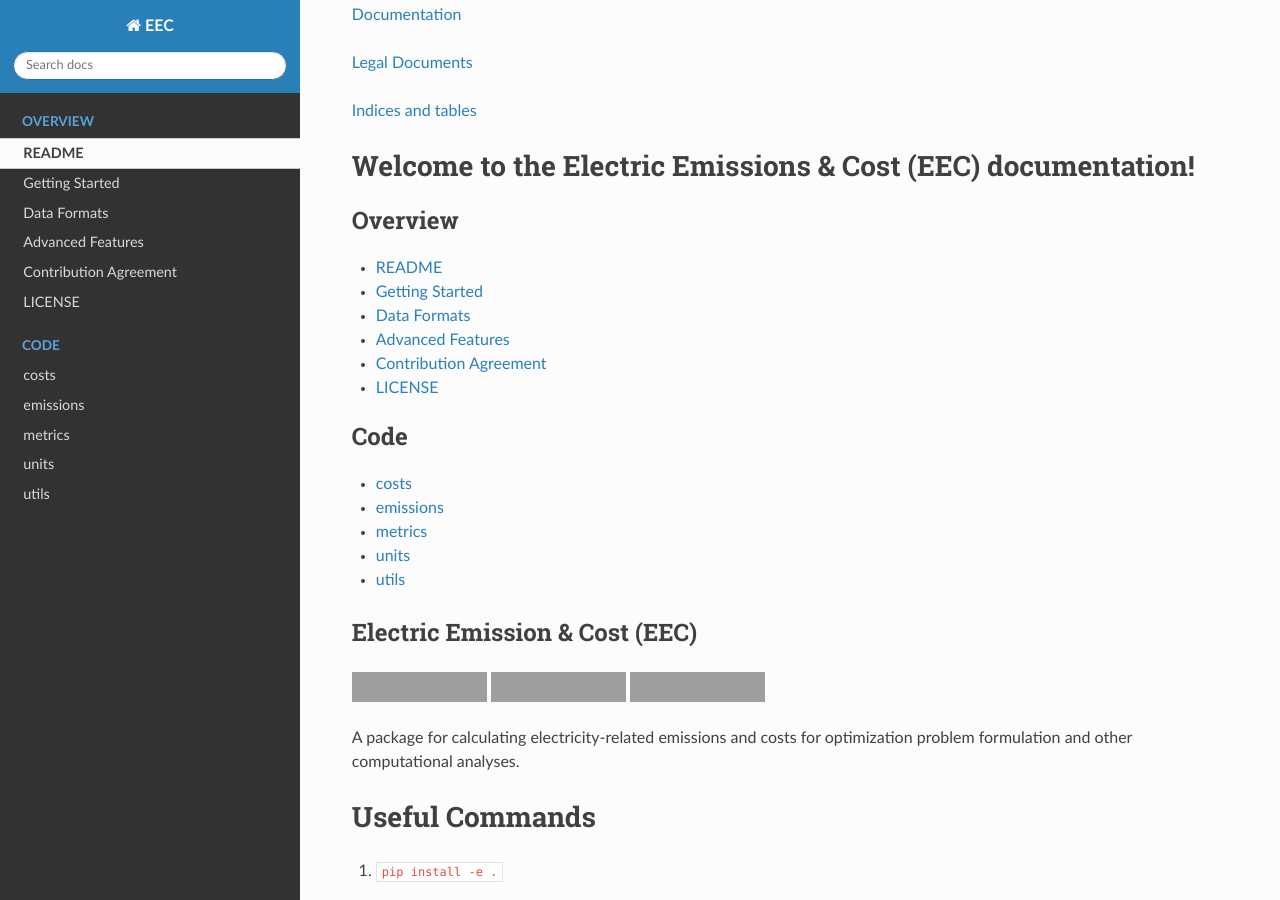
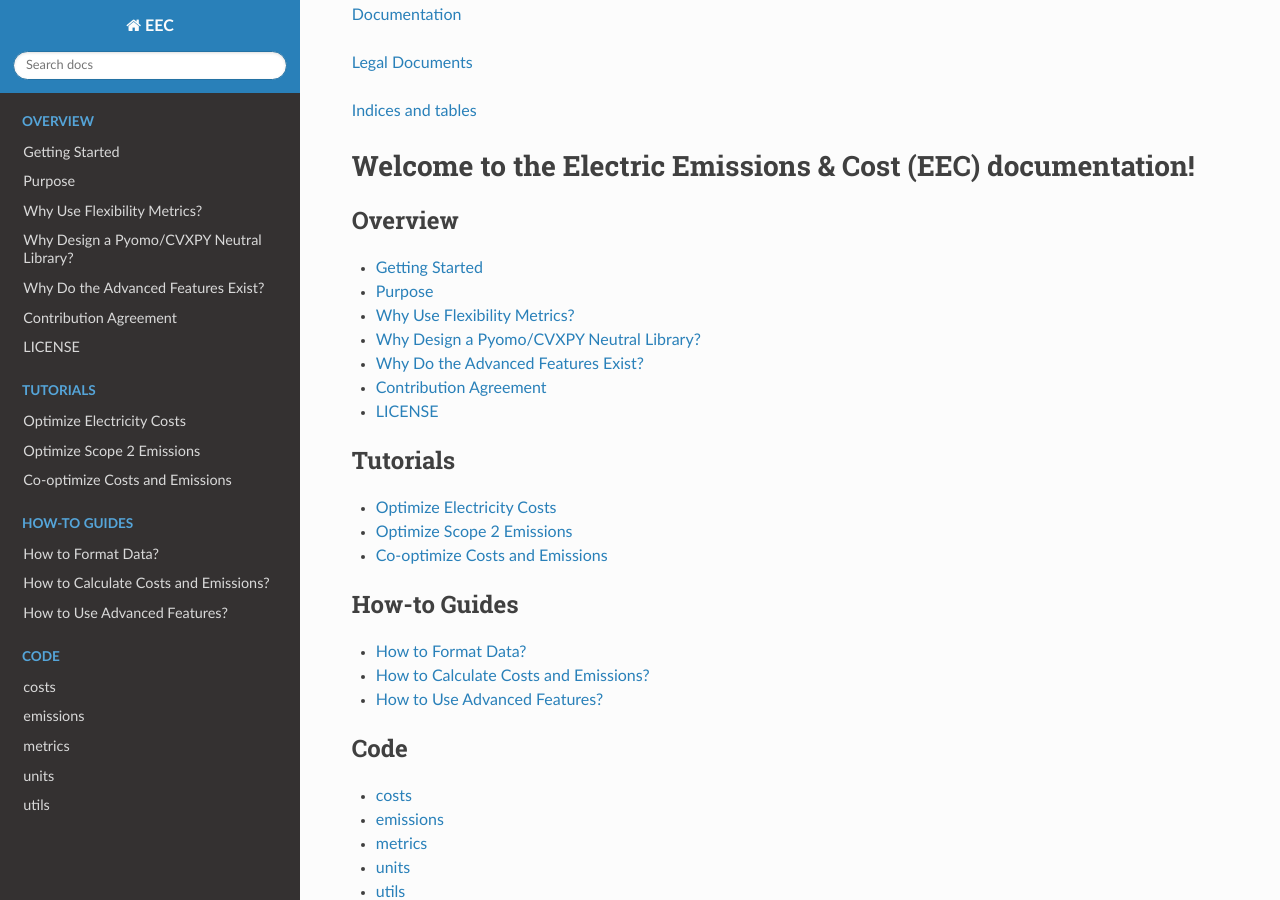
Before and after one commit to we3lab/eeco, a Sphinx documentation site: the page built from docs/index.rst, in a window 1280 px wide and 900 px high, scrolled down 276 px, cut to the strip 0-900 px from the top of the window. Built offline with Sphinx 7.4.7 and the Read the Docs theme 3.1.0, drawn with Linux system fonts in a browser that asks for light colours; formulas are drawn with MathJax 3; grey boxes are pictures that could not be loaded.

Commit message:
Created scaffolding for reformatted docs

```diff
--- a/docs/advanced.rst
+++ b/docs/advanced.rst
@@ -2,12 +2,36 @@
 
 .. _advanced:
 
-*****************
-Advanced Features
-*****************
+*****************************
+How to Use Advanced Features?
+*****************************
 
-Some features...
+There are a few advanced features that can be used via flags in `calculate_cost`
+These features are particularly useful for moving horizon optimization.
+Moving horizon
+
+.. _prevconsumption:
+
+How to Use `prev_demand_dict` and `prev_demand_dict`?
+====================================================
+
+By default, `prev_demand_dict=None` and `prev_consumption_dict=None`.
+However, a user may want to ...
+
+TODO: reference purpose description _whyprevconsumption
 
 .. code-block:: python
 
     from electric_emission_cost
+
+
+.. _consumptionest:
+
+How to Use `consumption_estimate`?
+==================================
+
+
+.. _whyscaledemand:
+
+How to Use `demand_scale_factor`?
+=================================
--- /dev/null
+++ b/docs/cooptimize.rst
@@ -0,0 +1,7 @@
+.. contents::
+
+.. _cooptimize:
+
+*******************************
+Co-optimize Costs and Emissions
+*******************************
--- a/docs/data_format.rst
+++ b/docs/data_format.rst
@@ -2,9 +2,9 @@
 
 .. _dataformat:
 
-************
-Data Formats
-************
+*******************
+How to Format Data?
+*******************
 
 .. _dataformattariff:
 
--- /dev/null
+++ b/docs/how_to_calculate.rst
@@ -0,0 +1,7 @@
+.. contents::
+
+.. _calculatehowto:
+
+*************************************
+How to Calculate Costs and Emissions?
+*************************************
--- a/docs/index.rst
+++ b/docs/index.rst
@@ -7,12 +7,29 @@ Welcome to the Electric Emissions & Cost (EEC) documentation!
    :maxdepth: 1
    :caption: Overview
 
-   README <self>
    hello
-   data_format
-   advanced
+   purpose
+   why_metrics
+   why_neutral
+   why_advanced
    CONTRIBUTING
    LICENSE
+
+.. toctree::
+   :maxdepth: 1
+   :caption: Tutorials
+
+   optimize_cost
+   optimize_emit
+   cooptimize
+
+.. toctree::
+   :maxdepth: 1
+   :caption: How-to Guides
+
+   data_format
+   how_to_calculate
+   advanced
 
 .. toctree::
    :maxdepth: 1
--- /dev/null
+++ b/docs/optimize_cost.rst
@@ -0,0 +1,7 @@
+.. contents::
+
+.. _optimizecost:
+
+**************************
+Optimize Electricity Costs
+**************************
--- /dev/null
+++ b/docs/optimize_emit.rst
@@ -0,0 +1,7 @@
+.. contents::
+
+.. _optimizeemit:
+
+**************************
+Optimize Scope 2 Emissions
+**************************
--- /dev/null
+++ b/docs/why_advanced.rst
@@ -0,0 +1,28 @@
+.. contents::
+
+.. _whyneutral:
+
+***********************************
+Why Do the Advanced Features Exist?
+***********************************
+
+.. _whyprevconsumption:
+
+What Is the Purpose of `prev_demand_dict` and `prev_demand_dict`?
+=================================================================
+
+
+.. _whyconsumptionest:
+
+What Is the Purpose of `consumption_estimate`?
+==============================================
+
+
+.. _whyscaledemand:
+
+What Is the Purpose of `demand_scale_factor`?
+=============================================
+
+[cite Bolorinos, Chapin]: general gist is that it is necessary for moving horizon optimization
+because the certainty around demand charges and therefore relative weight between demand and energy charges
+varies throughout the month.
--- /dev/null
+++ b/docs/why_neutral.rst
@@ -0,0 +1,7 @@
+.. contents::
+
+.. _whyneutral:
+
+*****************************************
+Why Design a Pyomo/CVXPY Neutral Library?
+*****************************************
```
Also changed, not shown: docs/purpose.rst (added, +13 -0 lines), docs/why_metrics.rst (added, +11 -0 lines).
